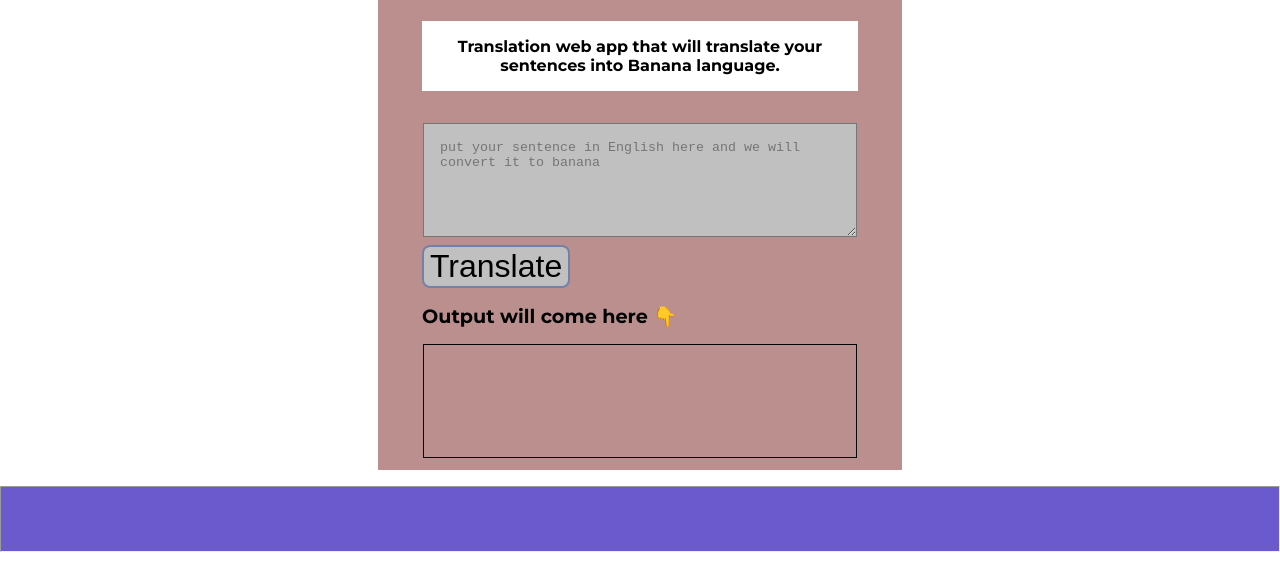
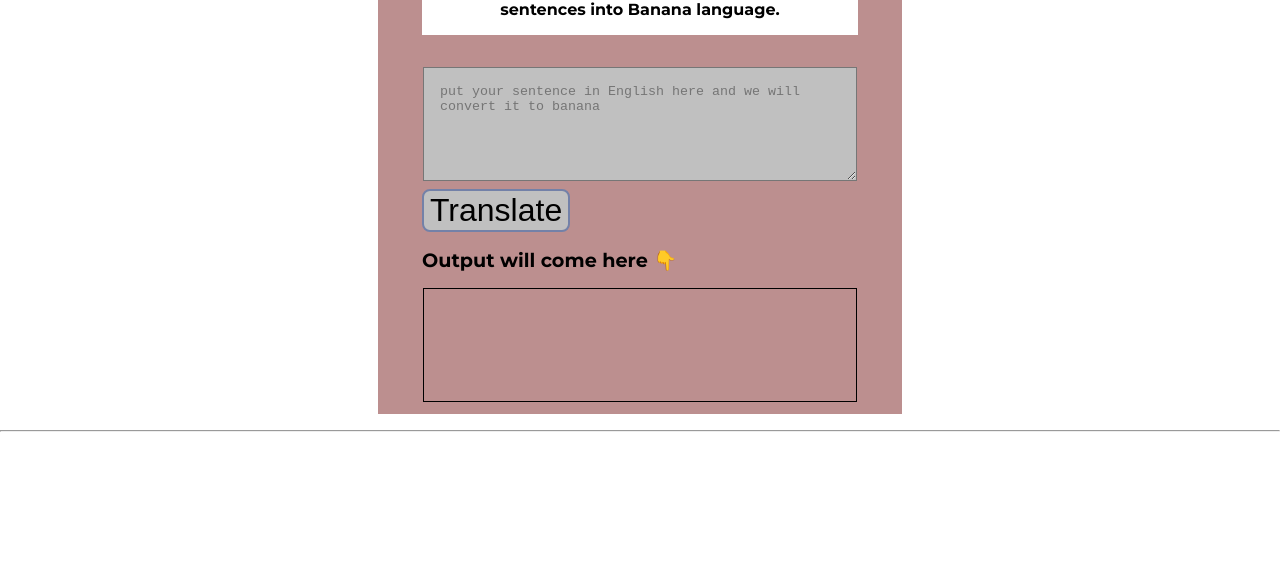
Before and after one commit to Jitendra-Dewat/neogCamp-markSix, a plain HTML site: page index.html in a window 1280 px wide. Shown: the part 224-800 px from the top of the page. Drawn offline with Linux system fonts and the light colour scheme.

Commit message:
added some  more JS and Css

```diff
--- a/styles.css
+++ b/styles.css
@@ -62,8 +62,11 @@
     border-radius: 0.5rem;
 }
 
-hr {
-    padding: 2rem;
+/* hr {
+    padding: 1rem;
     margin-top: 0px;
+    margin-bottom: 0px;
     background-color: slateblue;
-}
+    border-bottom-left-radius: 0.5rem;
+    border-top-right-radius: 0.5rem;
+} */
```
